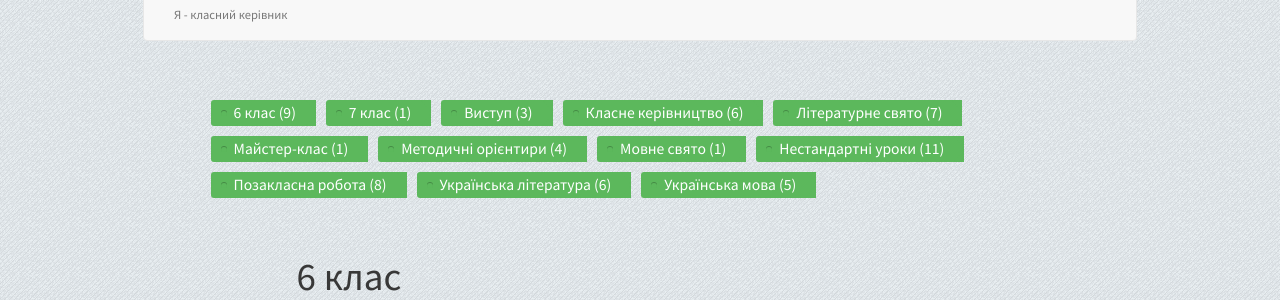
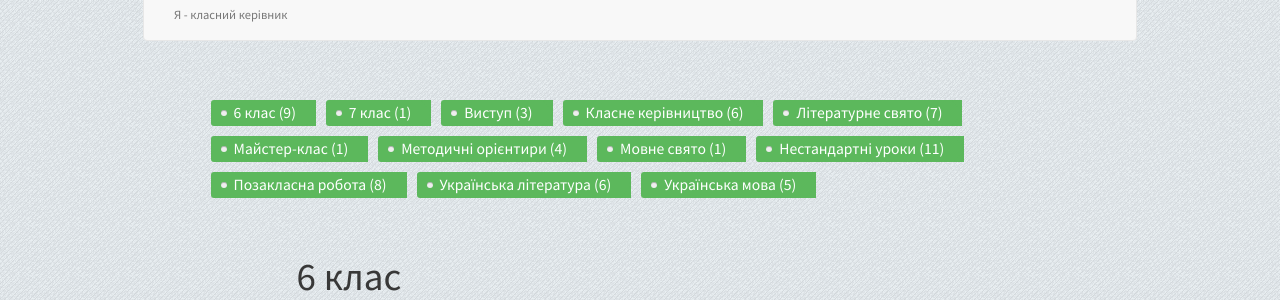
Before and after one commit to tetyanashevchuk/tetyanashevchuk.github.io, a Jekyll site: the page built from tags.html, in a window 1280 px wide. Shown: the part 352-652 px from the top of the page. Built offline with Jekyll 4.4.1, drawn with Linux system fonts in a browser that asks for light colours; nearby versions of some CDN libraries.

Commit message:
updated button and tags

```diff
--- a/css/tags.css
+++ b/css/tags.css
@@ -29,7 +29,7 @@
 }
 
 .tag::before {
-  background: #5CB85C;
+  background: #eee;
   border-radius: 10px;
   box-shadow: inset 0 1px rgba(0, 0, 0, 0.25);
   content: '';
```
